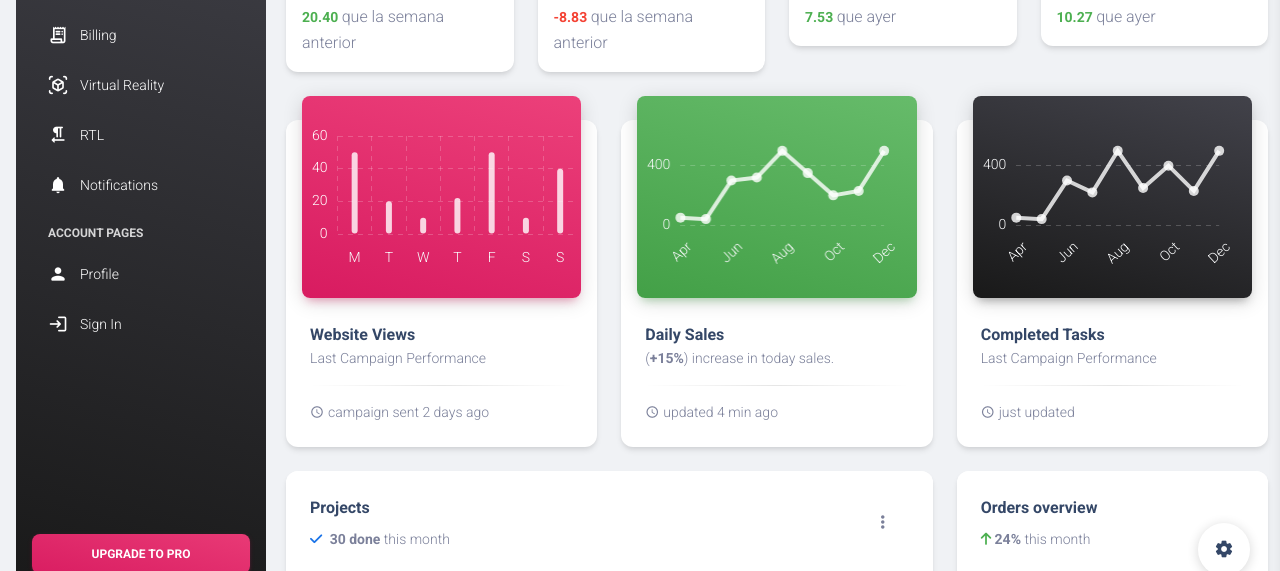
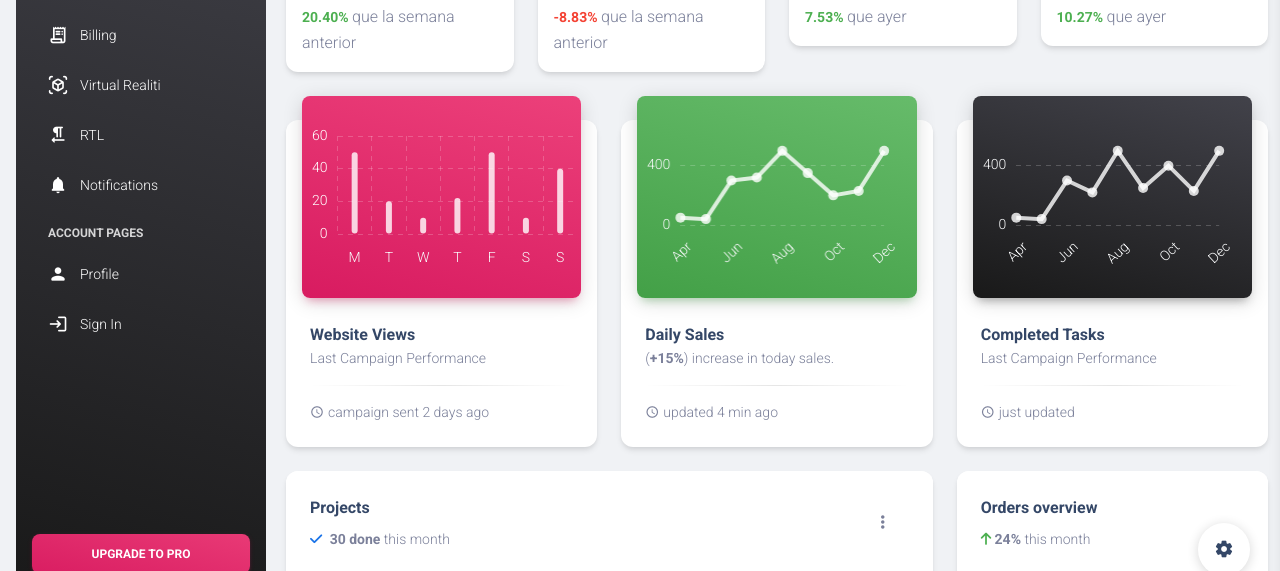
Before and after one commit to adparra/dashboard, a plain HTML site: page index.html in a window 1280 px wide. Shown: the part 194-765 px from the top of the page. Drawn offline with Linux system fonts and the light colour scheme.

Commit message:
cambios adicionales

```diff
--- a/assets/js/update.js
+++ b/assets/js/update.js
@@ -87,19 +87,19 @@ let updatePorcentajes= () => {
 
     let message_money=
     `<p class="mb-0"><span class="text-sm ${clase_cambio(porcentaje_de_cambio(valor_actual_money,valor_previo_money))}
-    font-weight-bolder"> ${porcentaje_de_cambio(valor_actual_money,valor_previo_money)} </span>
+    font-weight-bolder"> ${porcentaje_de_cambio(valor_actual_money,valor_previo_money)}% </span>
     ${mensaje_tiempo_money} </p>`;
     let message_users=
     `<p class="mb-0"><span class="text-sm ${clase_cambio(porcentaje_de_cambio(valor_actual_users,valor_previo_users))}
-    font-weight-bolder"> ${porcentaje_de_cambio(valor_actual_users,valor_previo_users)} </span>
+    font-weight-bolder"> ${porcentaje_de_cambio(valor_actual_users,valor_previo_users)}% </span>
     ${mensaje_tiempo_users} </p>`;
     let message_clients=
     `<p class="mb-0"><span class="text-sm ${clase_cambio(porcentaje_de_cambio(valor_actual_clients,valor_previo_clients))}
-    font-weight-bolder"> ${porcentaje_de_cambio(valor_actual_clients,valor_previo_clients)} </span>
+    font-weight-bolder"> ${porcentaje_de_cambio(valor_actual_clients,valor_previo_clients)}% </span>
     ${mensaje_tiempo_clients} </p>`;
     let message_sales=
     `<p class="mb-0"><span class="text-sm ${clase_cambio(porcentaje_de_cambio(valor_actual_sales,valor_previo_sales))}
-    font-weight-bolder"> ${porcentaje_de_cambio(valor_actual_sales,valor_previo_sales)} </span>
+    font-weight-bolder"> ${porcentaje_de_cambio(valor_actual_sales,valor_previo_sales)}% </span>
     ${mensaje_tiempo_sales} </p>`;
 
     let listOfElements= document.getElementsByClassName('card-footer p-3');
--- a/index.html
+++ b/index.html
@@ -77,7 +77,7 @@
             <div class="text-white text-center me-2 d-flex align-items-center justify-content-center">
               <i class="material-icons opacity-10">view_in_ar</i>
             </div>
-            <span class="nav-link-text ms-1">Virtual Reality</span>
+            <span class="nav-link-text ms-1">Virtual Realiti</span>
           </a>
         </li>
         <li class="nav-item">
```
